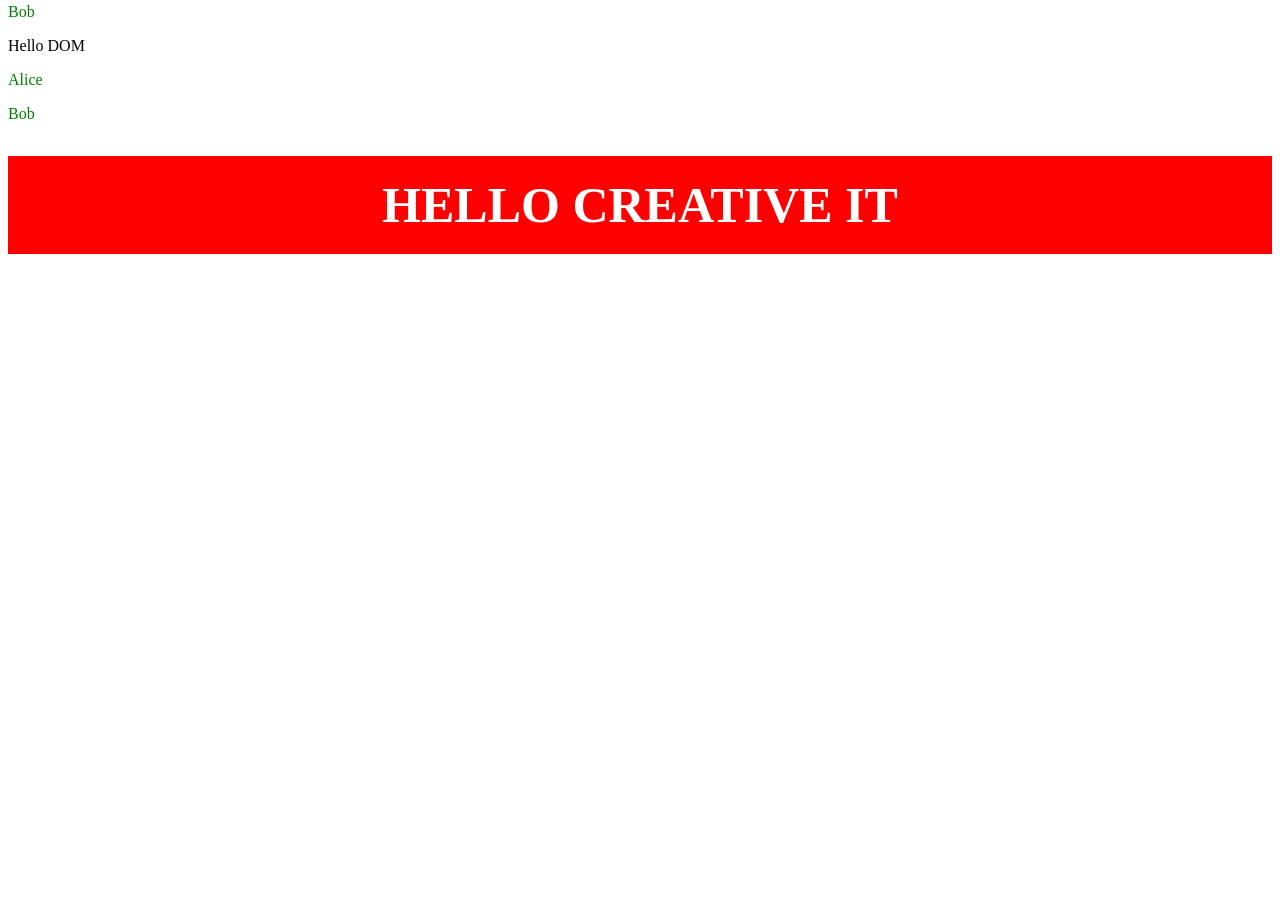
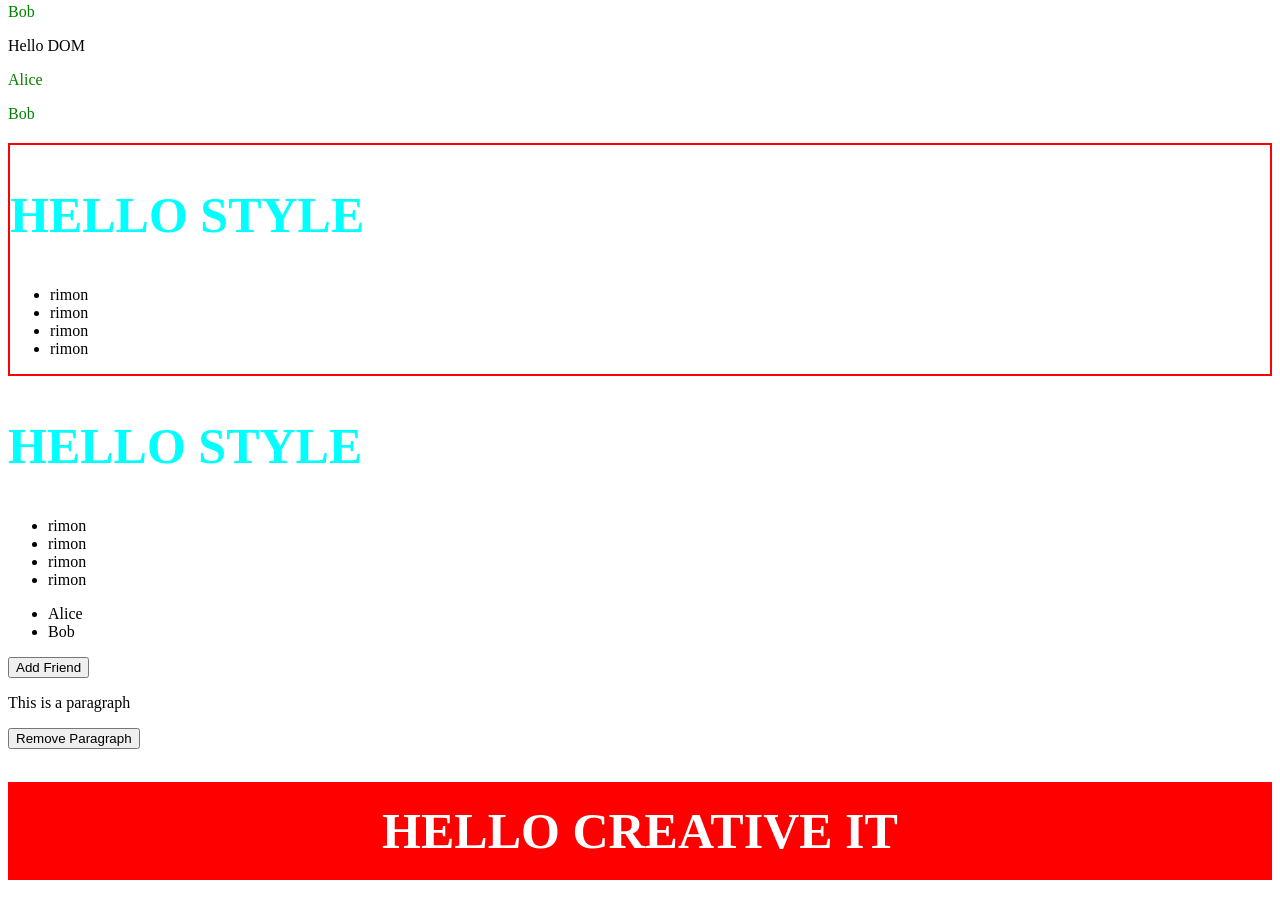
Before and after one commit to RemonAhmedMia/Document-Object-Model-01, a plain HTML site: page index.html in a window 1280 px wide. Shown: the part 336-1250 px from the top of the page. Before the commit the page ends 800 px from the top, so only its background shows below. Drawn offline with Linux system fonts and the light colour scheme.

Commit message:
add and remove

```diff
--- a/index.html
+++ b/index.html
@@ -31,9 +31,40 @@
 </div>
 
 
+<section>
+    <h1>Hello Style</h1>
+    <ul>
+        <li>rimon</li>
+        <li>rimon</li>
+        <li>rimon</li>
+        <li>rimon</li>
+    </ul>
+</section>
+<section>
+    <h1>Hello Style</h1>
+    <ul>
+        <li>rimon</li>
+        <li>rimon</li>
+        <li>rimon</li>
+        <li>rimon</li>
+    </ul>
+</section>
+
+<ul id="friend-list">
+  <li>Alice</li>
+  <li>Bob</li>
+</ul>
+<button onclick="addFriend()">Add Friend</button>
+
+
+<p id="para">This is a paragraph</p>
+<button onclick="removePara()">Remove Paragraph</button>
+
+
 <h1 id="heading">Hello Creative It</h1>
 
     <script src="dom-one.js"></script>
     <script src="selector.js"></script>
+    <script src="sytleInjs.js"></script>
 </body>
 </html>
--- /dev/null
+++ b/sytleInjs.js
@@ -0,0 +1,43 @@
+const sections = document.querySelectorAll("section");
+//console.log(sections);
+
+for (const section of sections) {
+    //console.log(section);
+    section.style.border = "2px solid red";
+    section.style.marginTop = "20px";
+    section.ul.style.textDecobation = "none"
+}
+
+
+// 1.============== Add (Element তৈরি ও যোগ করা)
+// DOM-এ নতুন element যোগ করার জন্য ব্যবহার করা হয়:
+
+// document.createElement("tagName") → নতুন element বানানো
+
+// element.appendChild(newElement) → parent এ child যোগ করা
+
+// element.append(newElement) → parent এ যোগ করা (text ও element দুটোই নিতে পারে)
+
+// element.prepend(newElement) → parent এর শুরুতে যোগ করা
+
+
+function addFriend() {
+  const newLi = document.createElement("li");   // নতুন li বানালাম
+  newLi.innerText = "Charlie";                  // ভিতরে টেক্সট দিলাম
+
+  const list = document.getElementById("friend-list");
+  list.appendChild(newLi);                      // ul এ যোগ করলাম
+}
+
+
+// 2.================ Remove (Element মুছে ফেলা)
+// Element remove করার জন্য:
+
+// element.remove() → সরাসরি element মুছে ফেলা
+
+// parent.removeChild(child) → parent থেকে নির্দিষ্ট child মুছে ফেলা
+
+function removePara() {
+  const para = document.getElementById("para");
+  para.remove(); // paragraph মুছে যাবে
+}
```
